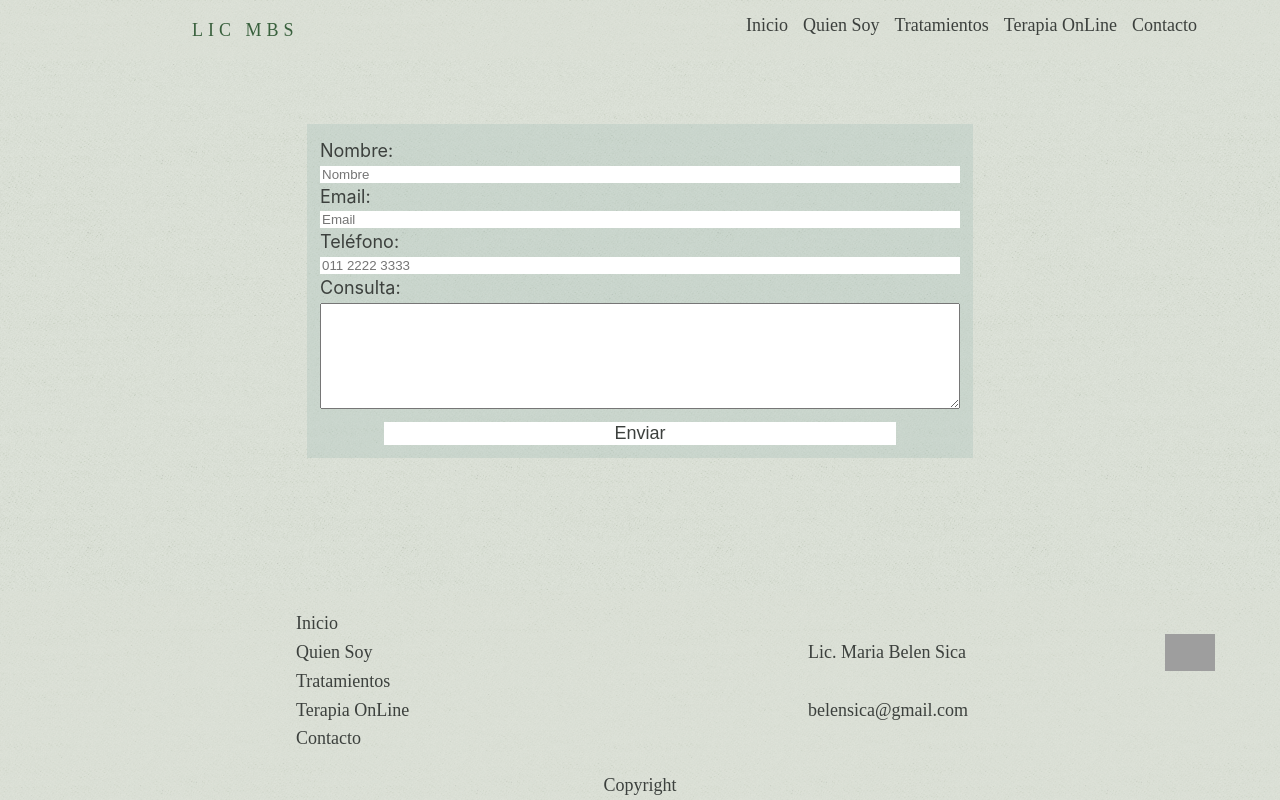
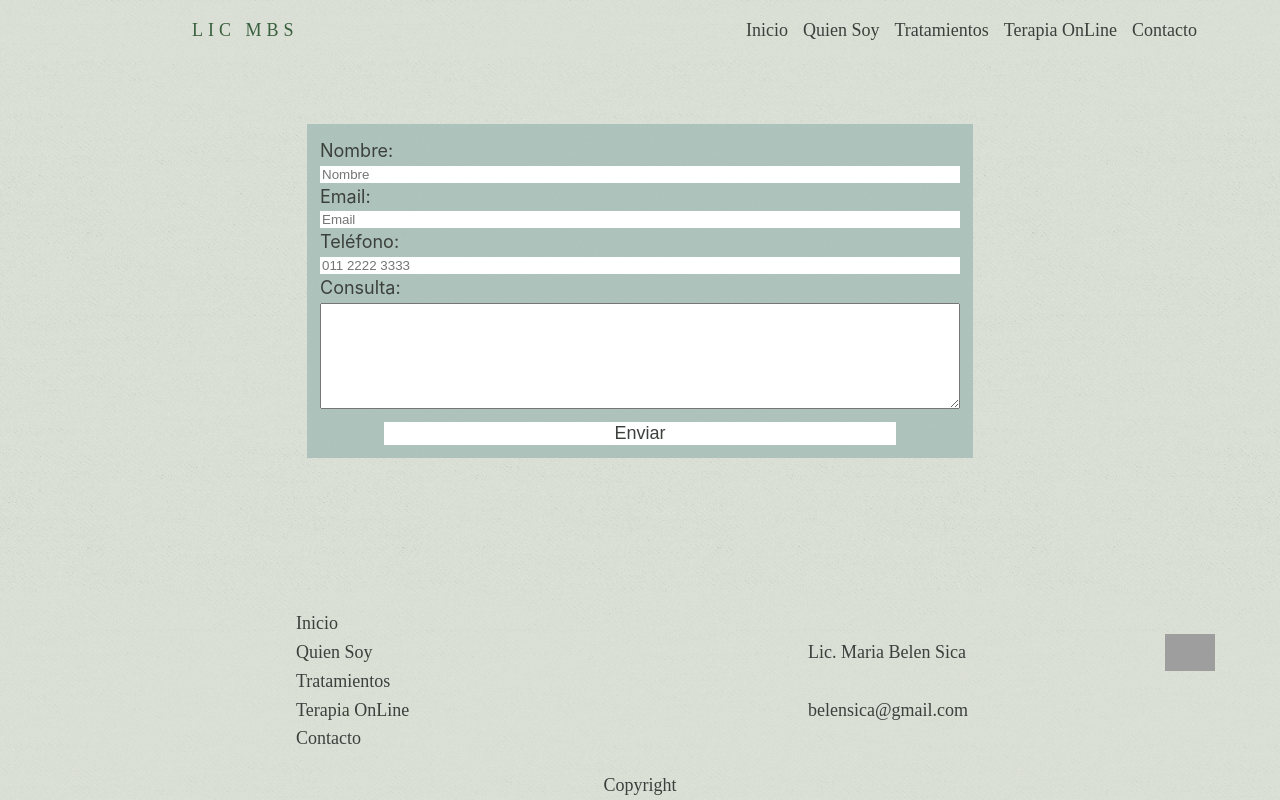
Before and after one commit to gonzalo-s/belPsi_n, a Next.js app: page /contacto in a window 1280 px wide. Built offline with nearby package versions, Linux system fonts and the light colour scheme; grey boxes are pictures that could not be loaded.

Commit message:
muestra menu mobile con otro color de fondo para mejorar visibilidad

```diff
--- a/components/ui/uiDefaults.js
+++ b/components/ui/uiDefaults.js
@@ -21,10 +21,12 @@ const mobile = `@media (max-width: ${desktopStartWidth})`
 // Color palette 3
 
 const color1 = '#DADED44d' // Tanly     | Background
-const color2 = '#3C403D' // Brown Grey| Dark Text && Btn Background
-const color3 = '#ffffff' // White     | Light Text
-const color4 = '#39603D' // Green Leaf| Highlighted Text && Hover
-const color5 = '#A3BCB64d' // Olive     |
+const color2 = '#3C403D' // Brown Grey  | Dark Text && Btn Background
+const color3 = '#ffffff' // White       | Light Text
+const color4 = '#39603D' // Green Leaf  | Highlighted Text && Hover
+const color5 = '#A3BCB64d' // Olive     | Background
+const color6 = 'rgba(163, 188, 182, 0.8)' // Olive     |
+
 //Olive: #A3BCB6
 
 //Green Leaf: #39603D
@@ -35,7 +37,6 @@ const color5 = '#A3BCB64d' // Olive     |
 
 //White: #FFFFFF
 
-console.log(mobile)
 export const UiKitDefaults = {
 	mobile: mobile,
 	desktop: desktop,
@@ -44,6 +45,7 @@ export const UiKitDefaults = {
 	textColorLight: color2,
 	highLightedText: color4,
 	dropCaps: color4,
+	mobileMenuBackground: color6,
 	body: {
 		backgroundColor: color1,
 		backgroundImage: 'fabrik-bk4.png',
@@ -57,7 +59,7 @@ export const UiKitDefaults = {
 		hover: color5,
 	},
 	form: {
-		backgroundColor: color5,
+		backgroundColor: color6,
 		buttonBackgroundColor: color3,
 	},
 }
--- a/components/ui/uiMenuBtns.js
+++ b/components/ui/uiMenuBtns.js
@@ -38,10 +38,11 @@ export const Ul = styled.ul`
 	${Mobile} {
 		flex-direction: column;
 		margin: 0;
-		background-color: ${UiKitDefaults.backgroundColor};
-		min-height: 200px;
+		margin-top: -60px;
+		background-color: ${UiKitDefaults.mobileMenuBackground};
+		min-height: 300px;
 		width: 150px;
-		align-items: start;
+		//align-items: start;
 		display: ${(props) => (props.displayMenu ? 'block' : 'none')};
 	}
 `
@@ -49,7 +50,12 @@ export const Li = styled.li`
 	//border-left: 1px solid ${UiKitDefaults.buttons.backgroundColor};
 	border-spacing: 0px 5px;
 	margin-right: 15px;
-	padding-bottom: 10px;
+	${UiKitDefaults.mobile} {
+		padding-bottom: 10px;
+		&:first-child {
+			padding-top: 100px;
+		}
+	}
 `
 export const A = styled.a`
 	cursor: pointer;
```
